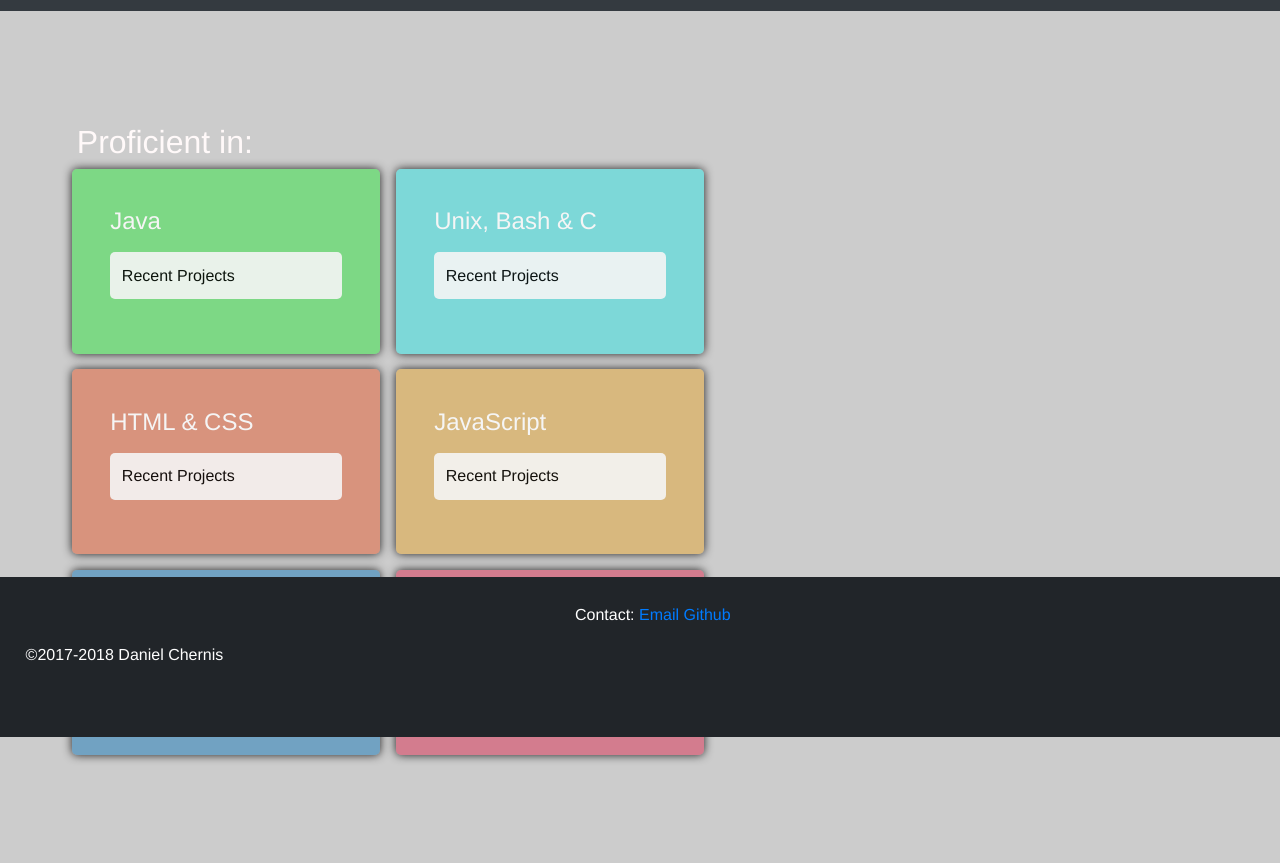
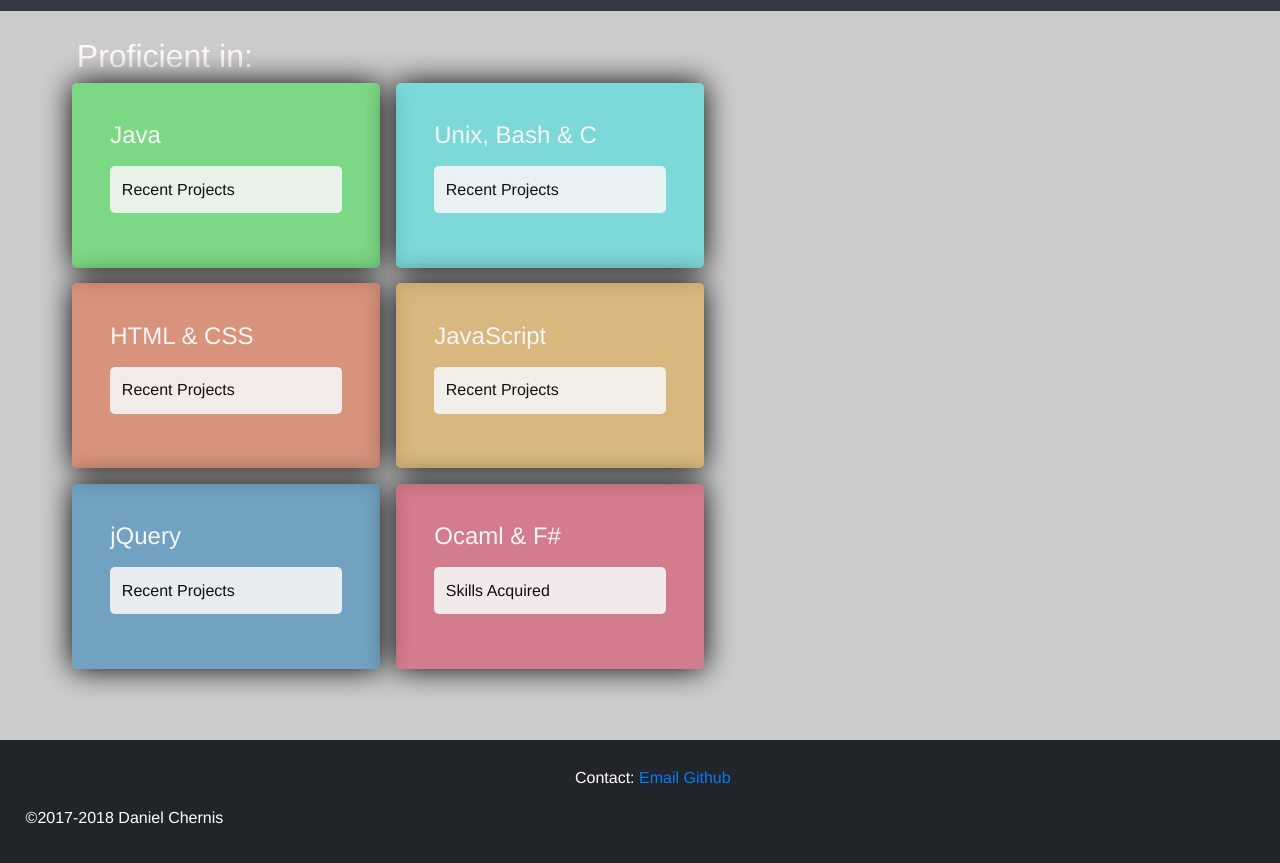
Before and after one commit to dch133/1st-Personal-Website, a plain HTML site: page html/skills.html in a window 1280 px wide. Shown: the part 63-926 px from the top of the page. Before the commit the page ends 889 px from the top, so only its background shows below. Drawn offline with nearby package versions, Linux system fonts and the light colour scheme.

Commit message:
style changes for different devices - tentative

```diff
--- a/css/main.css
+++ b/css/main.css
@@ -2,13 +2,10 @@
     background-color: #ccc;
     background-image: url("../img/bg.jpg");
     background-size: cover;
-    height: 60vh;
-}
-header {
-    height: 20vh;
+    background-repeat: no-repeat;
 }
 
-.intro {
+body .intro {
     display: block;
     color: whitesmoke;
     text-align: center;
@@ -16,19 +13,9 @@
     padding: 15%;
 }
 
-
-#content {
-    color: whitesmoke;
-    display: block;
-    margin: 5% 10% 20% 10%;
-    text-align: center;
-    background-repeat: no-repeat;
-}
-
 footer {
     background: #212529;
     position: absolute;
-    bottom: 0;
     clear: both;
     color: white;
     padding: 2% 0 0 2%;
--- a/css/skills.css
+++ b/css/skills.css
@@ -1,15 +1,10 @@
 
 body {
   font-family: Helvetica;
-  padding: 0;
   background-image: url("../img/skills.jpg");
   background-size: cover;
 }
 
-#myNav {
-  margin:0;
-  padding:0;
-}
 
 .proficientin {
   color: rgb(255, 249, 249);
@@ -60,7 +55,7 @@
 .skill-js,
 .skill-jquery {
   border-radius: 5px;
-  box-shadow: 0px 0px 10px rgb(34, 33, 33);
+  box-shadow: 0px 0px 30px rgb(0, 0, 0);
   color: whitesmoke;
   margin: 1%;
   padding: 5%;
@@ -89,3 +84,7 @@
   background-color: #333333;
   color: whitesmoke;
 }
+
+footer {
+  position: absolute;
+}
```
